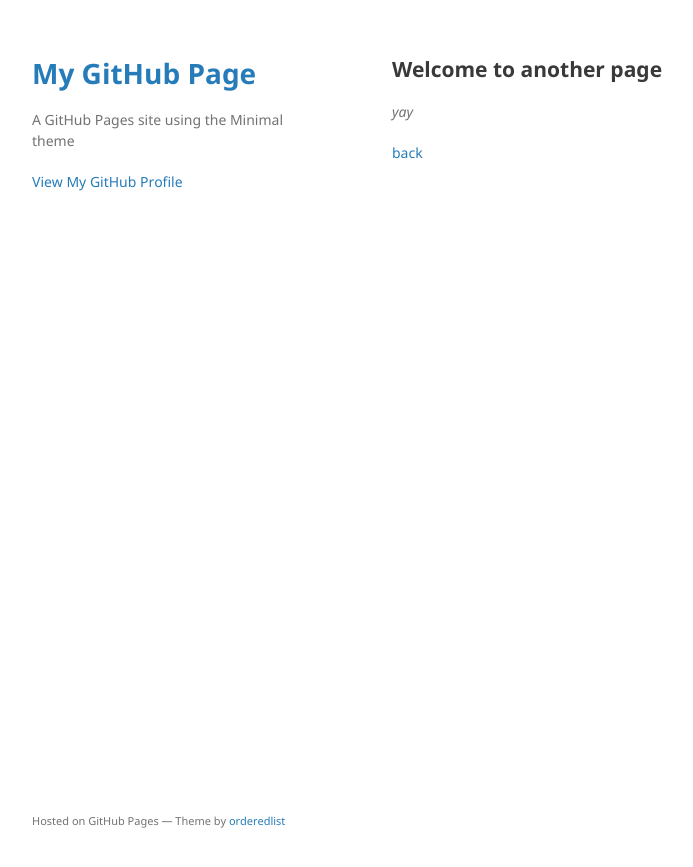
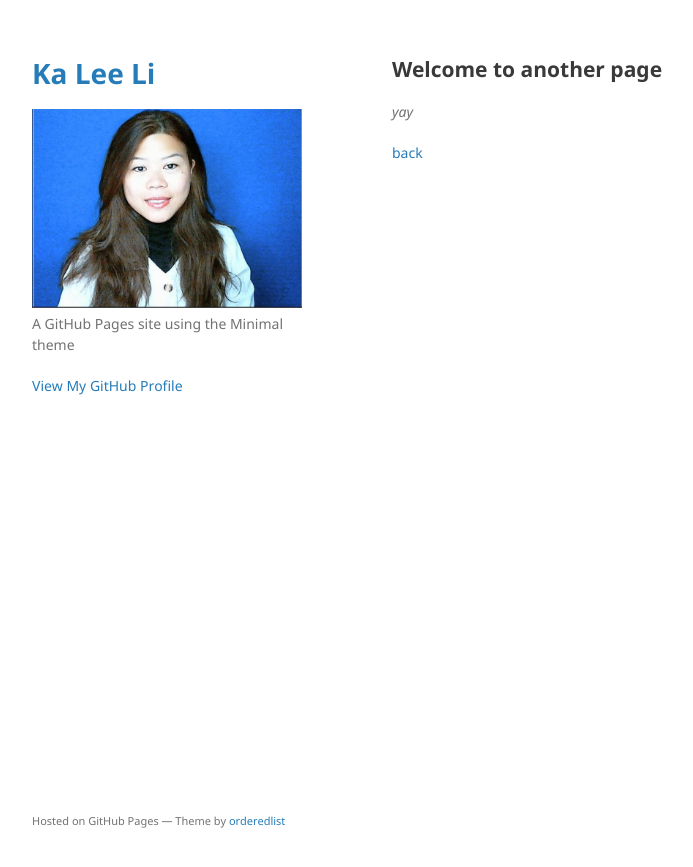
Before and after one commit to Kalee914/kalee914.github.io, a Jekyll site: the page built from another-page.md, in a window 1280 px wide. Shown: the top 867 px of the page, without its empty margins (178-871 px from the left). Built offline with Jekyll 4.4.1, drawn with Linux system fonts in a browser that asks for light colours; our own code applies the rules of GitHub Pages for plain Markdown files.

Commit message:
modified: config.yml and added picture

```diff
--- a/_config.yml
+++ b/_config.yml
@@ -1,5 +1,6 @@
-title: "My GitHub Page"
+title: "Ka Lee Li"
+logo: /assets/img/kalee.png
 description: "A GitHub Pages site using the Minimal theme"
-baseurl: "" # Leave blank for user pages
+baseurl: "" # Leave blank
 url: "https://kalee914.github.io"
 theme: jekyll-theme-minimal
```
Also changed, not shown: assets/img/Kalee.png (added).
